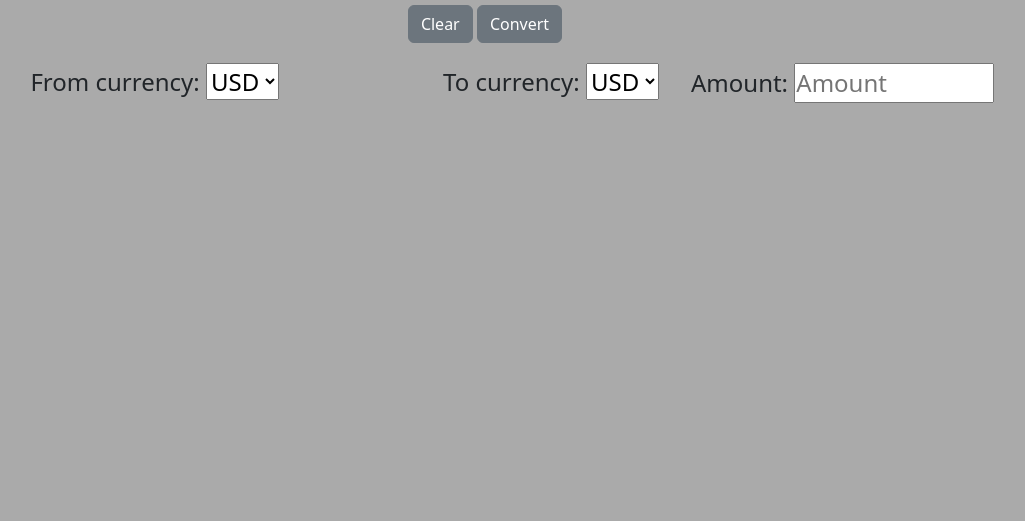
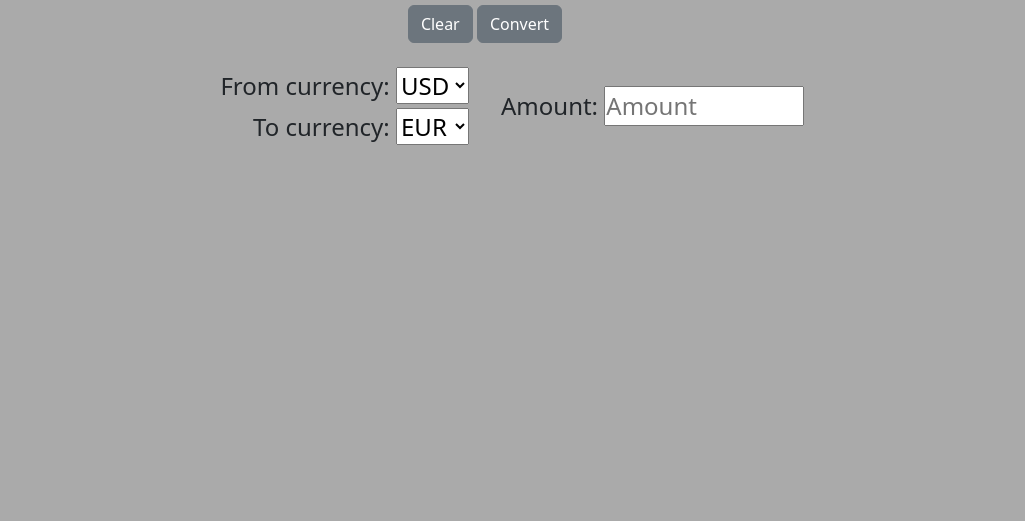
Before and after one commit to BamberDev/Currency-Converter, a plain HTML site: page index.html in a window 1280 px wide. Shown: the part 279-800 px from the top of the page, without its empty margins (155-1180 px from the left). Drawn offline with nearby package versions, Linux system fonts and the light colour scheme.

Commit message:
updated html

```diff
--- a/index.html
+++ b/index.html
@@ -33,8 +33,9 @@
           Convert
         </button>
 
-        <form class="row" id="currency-form">
+        <form class="row align-items-center" id="currency-form">
           <div class="col-md fs-4 text-md-end m-1">
+            <div class="my-1">
               <label for="from-currency">From currency:</label>
               <select id="from-currency">
                 <option value="USD">USD</option>
@@ -49,11 +50,11 @@
                 <option value="NZD">NZD</option>
               </select>
             </div>
-          <div class="col-md fs-4 text-md-end m-1">
+            <div class="my-1">
               <label for="to-currency">To currency:</label>
               <select id="to-currency">
+                <option value="EUR">EUR</option>
                 <option value="USD">USD</option>
-              <option value="EUR">EUR</option>
                 <option value="JPY">JPY</option>
                 <option value="GBP">GBP</option>
                 <option value="AUD">AUD</option>
@@ -63,6 +64,7 @@
                 <option value="SEK">SEK</option>
                 <option value="NZD">NZD</option>
               </select>
+            </div>
           </div>
           <div class="col-md fs-4 text-md-start m-1">
             <label for="amount">Amount:</label>
@@ -76,7 +78,7 @@
             />
           </div>
         </form>
-        <p class="fs-2" id="result"></p>
+        <p class="fs-1" id="result"></p>
       </div>
       <div class="loader" id="loader"></div>
     </main>
```
Lines whose indentation alone changed are shown as unchanged.
